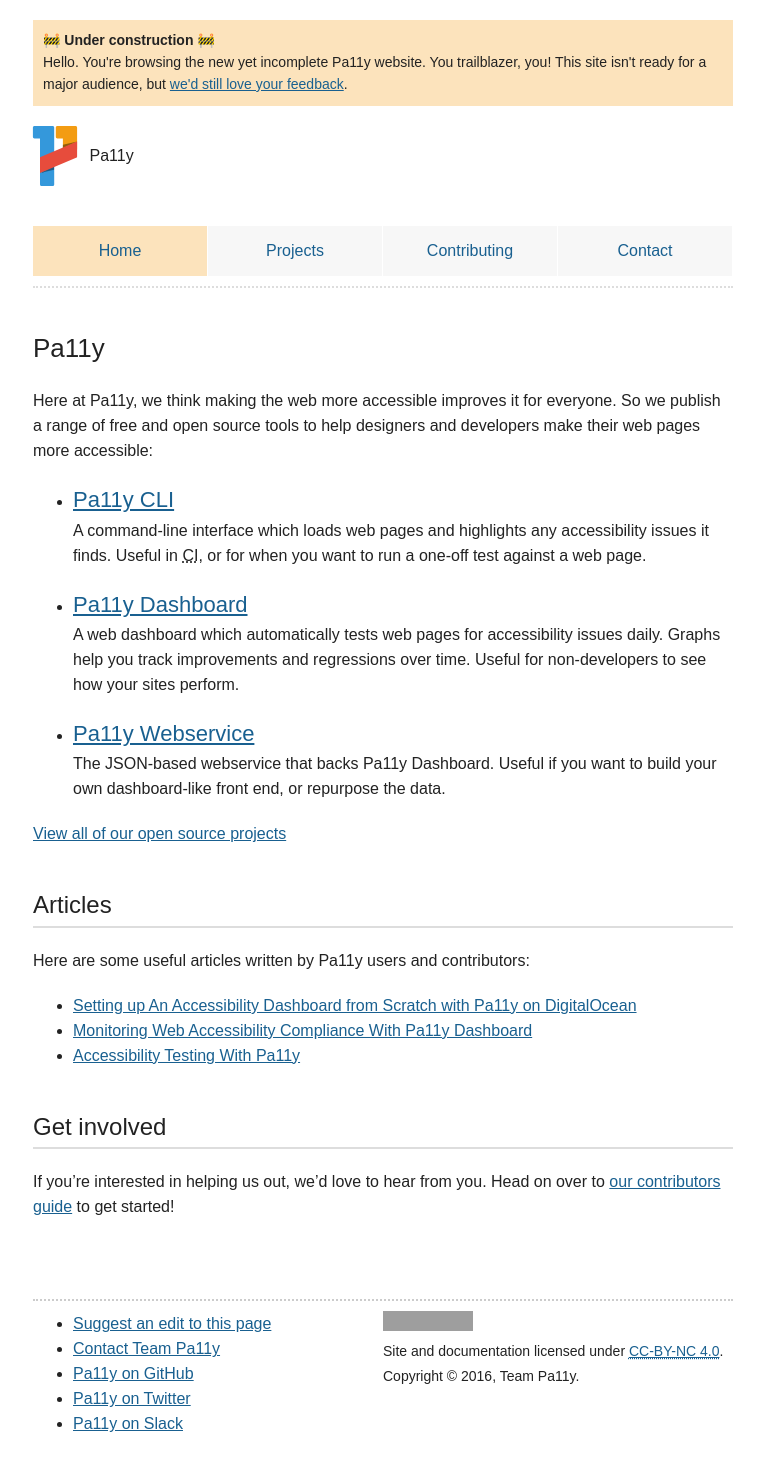
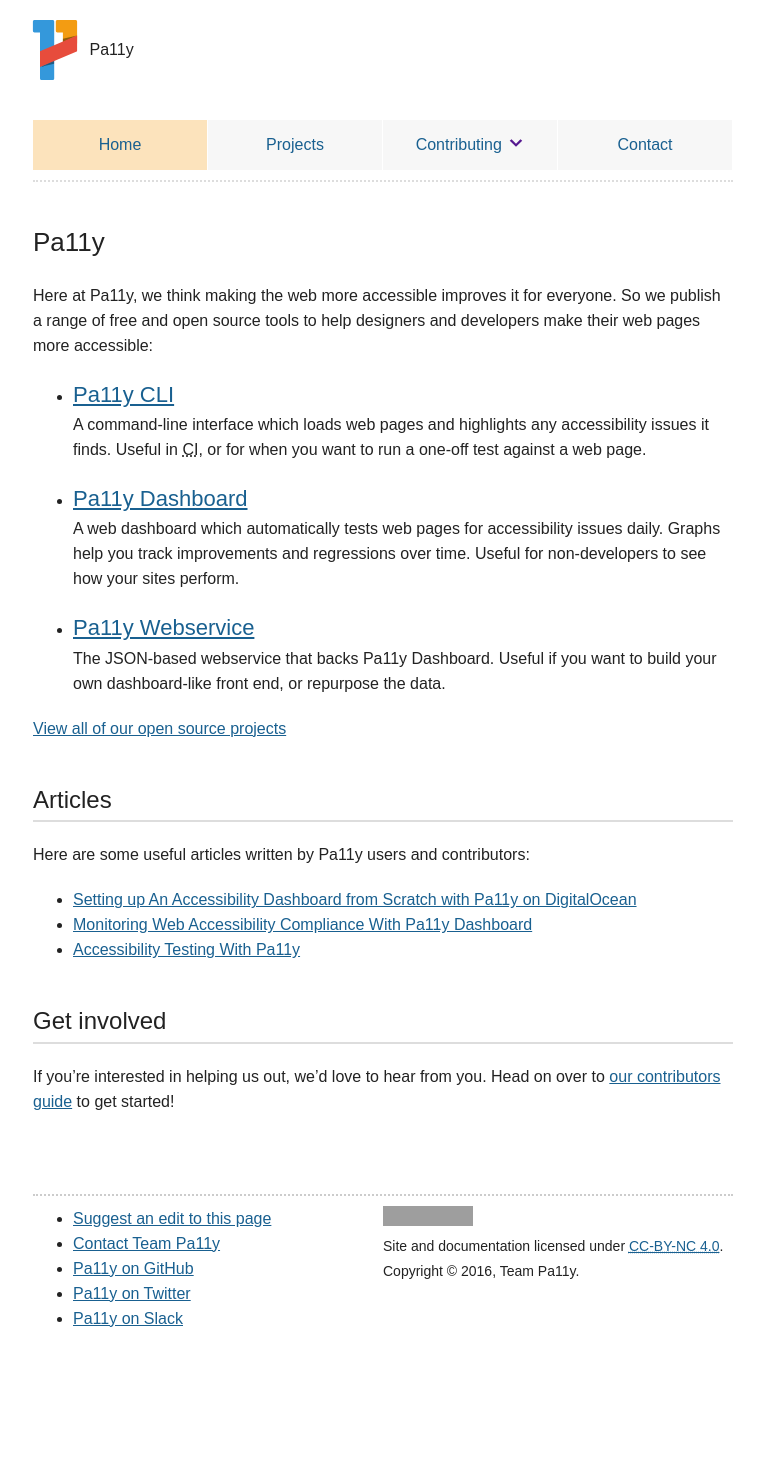
Before and after one commit to pa11y/pa11y.github.io, a Jekyll site: the page built from pages/home.md, in a window 1280 px wide. Shown: the whole page, without its empty margins (257-1021 px from the left). Built offline with Jekyll 4.4.1, drawn with Linux system fonts in a browser that asks for light colours; emoji names are drawn with the system emoji font; after the commit the page ends 1371 px from its top, so only the background shows below that; grey boxes are pictures that could not be loaded.

Commit message:
Remove the "under construction" notice (#47)

```diff
--- a/_includes/header.html
+++ b/_includes/header.html
@@ -1,12 +1,3 @@
-
-<div class="construction-notice">
-	<p class="construction-notice__content">
-		<b>:construction: Under construction :construction:</b><br/>
-		Hello. You're browsing the new yet incomplete Pa11y website. You trailblazer, you!
-		This site isn't ready for a major audience,
-		but <a href="/contact/">we'd still love your feedback</a>.
-	</p>
-</div>
 
 <header role="banner" class="site-header">
 
--- a/_layouts/page.html
+++ b/_layouts/page.html
@@ -64,6 +64,6 @@
 		{% include footer.html %}
 
 	</div>
-	<script type="text/javascript" src="/asset/script/site.js">
+	<script type="text/javascript" src="/asset/script/site.js"></script>
 </body>
 </html>
--- a/asset/style/site.scss
+++ b/asset/style/site.scss
@@ -66,17 +66,6 @@ $c-yellow-light: lighten($c-yellow, 35%);
 	padding: $spacing;
 }
 
-// Construction notice
-.construction-notice {
-	margin-bottom: $spacing;
-	padding: $spacing-small;
-	background-color: $c-yellow-light;
-}
-.construction-notice__content {
-	margin: 0;
-	font-size: $font-size-small;
-}
-
 // Site branding
 .site-brand,
 .site-brand:visited {
```
